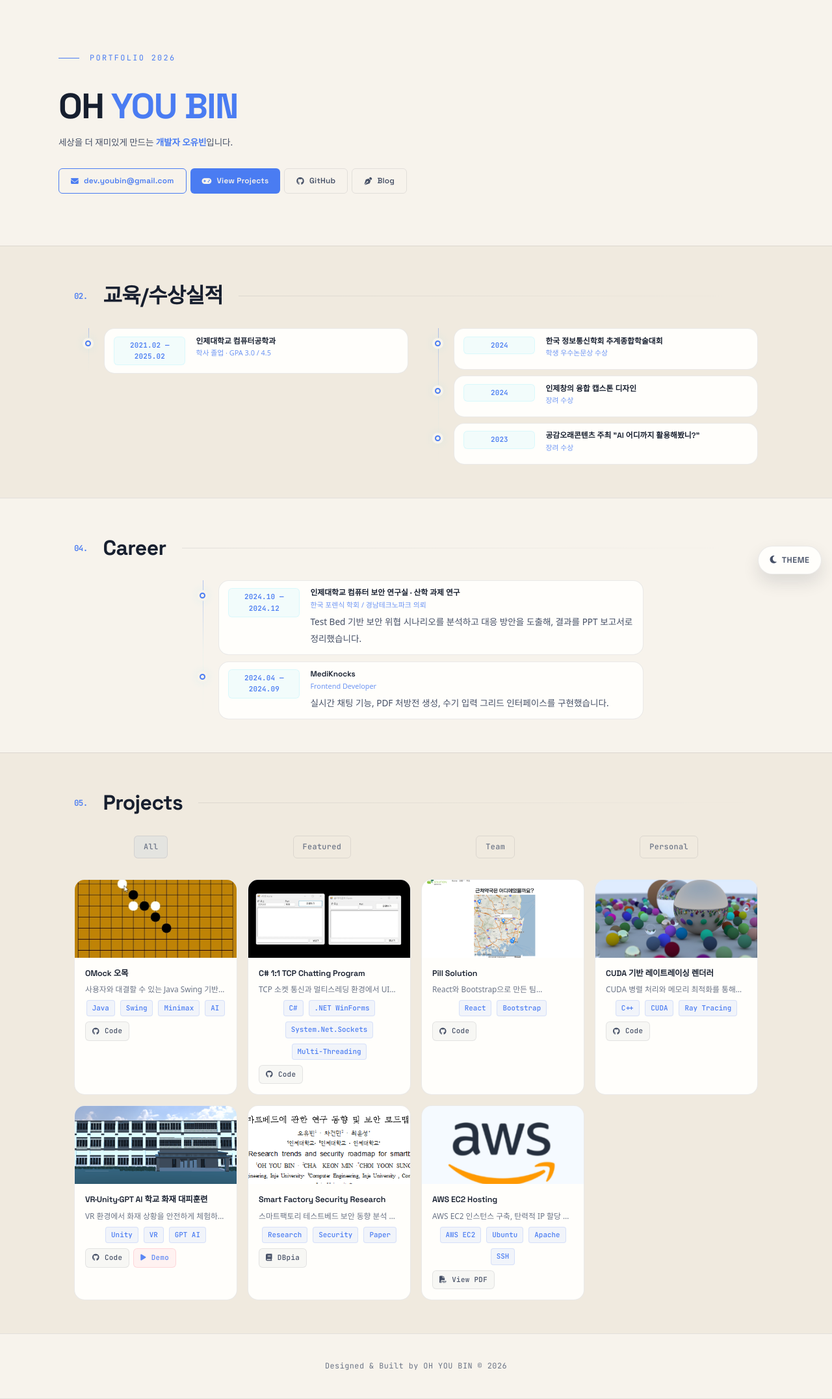
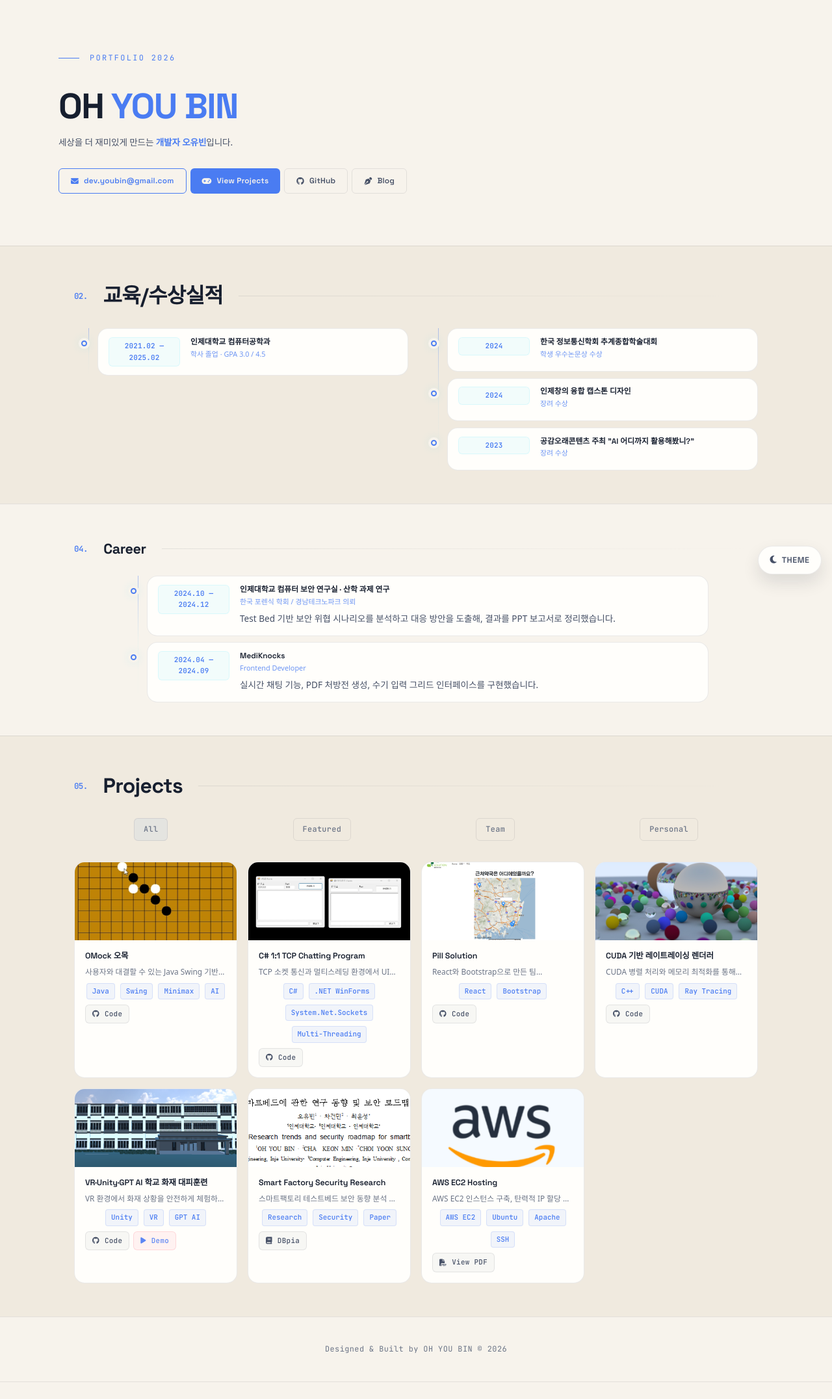
Before and after one commit to eye2ffect/eye2ffect.github.io, a Jekyll site: the page built from index.html, in a window 1280 px wide. Shown: the whole page at 65% size. Built offline with Jekyll 4.4.1, drawn with Linux system fonts in a browser that asks for light colours; some web fonts are replaced; after the commit the page ends 2127 px from its top, so only the background shows below that.

Commit message:
Widen timeline and reduce career heading

```diff
--- a/assets/css/education.css
+++ b/assets/css/education.css
@@ -1,6 +1,6 @@
 /* Experience & Education — Timeline v3 */
 .experience-grid {
-  max-width: 700px; margin: 0 auto;
+  max-width: 900px; margin: 0 auto;
   display: grid; gap: 0.6rem;
   padding: 0;
   position: relative;
@@ -18,15 +18,15 @@
   align-items: flex-start;
   background: var(--bg-card);
   border-radius: var(--card-radius, 16px);
-  padding: 0.7rem 0.9rem;
-  margin-left: 46px;
+  padding: 0.8rem 1rem;
+  margin-left: 36px;
   border: 1px solid var(--border);
   position: relative;
   transition: all 0.4s var(--ease-out);
 }
 .experience-item::before {
   content: ''; position: absolute;
-  left: -30px; top: 18px;
+  left: -26px; top: 18px;
   width: 9px; height: 9px;
   background: var(--bg-primary);
   border: 2px solid var(--cyan);
@@ -89,12 +89,12 @@
   .experience-grid::before { left: 14px; }
   .experience-item {
     flex-direction: column; gap: 0.65rem;
-    padding: 0.7rem; margin-left: 32px;
+    padding: 0.75rem; margin-left: 30px;
   }
-  .experience-item::before { left: -22px; top: 14px; width: 8px; height: 8px; }
+  .experience-item::before { left: -20px; top: 14px; width: 8px; height: 8px; }
   .experience-period { width: auto; text-align: left; align-self: flex-start; }
 }
 @media screen and (max-width: 480px) {
-  .experience-item { padding: 0.65rem; margin-left: 26px; }
-  .experience-item::before { left: -18px; }
+  .experience-item { padding: 0.7rem; margin-left: 24px; }
+  .experience-item::before { left: -16px; }
 }
--- a/assets/css/main.css
+++ b/assets/css/main.css
@@ -473,6 +473,10 @@ html {
   background: linear-gradient(90deg, var(--border), transparent);
 }
 
+#career .section-heading {
+  font-size: var(--text-h2);
+}
+
 /* ================================================================
    About Section
    ================================================================ */
```
